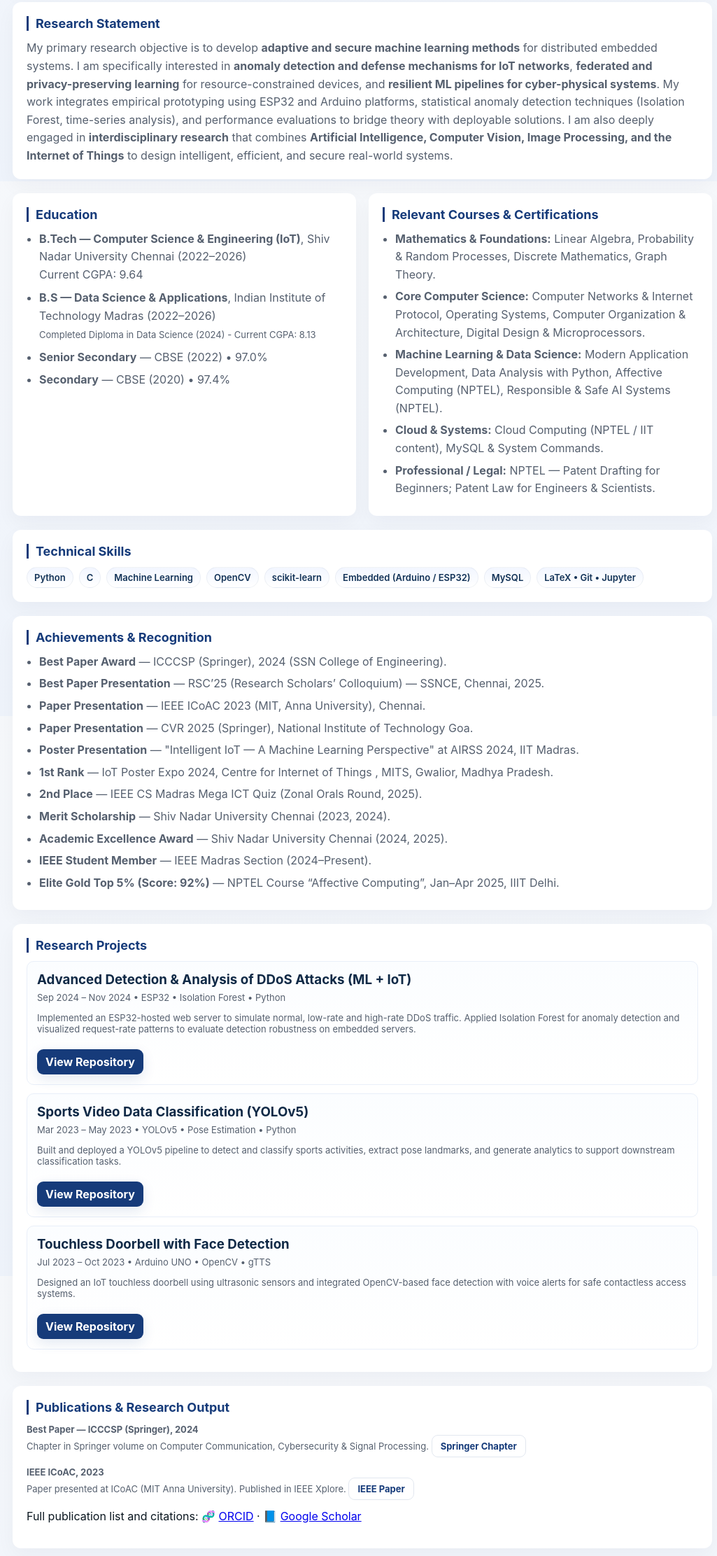
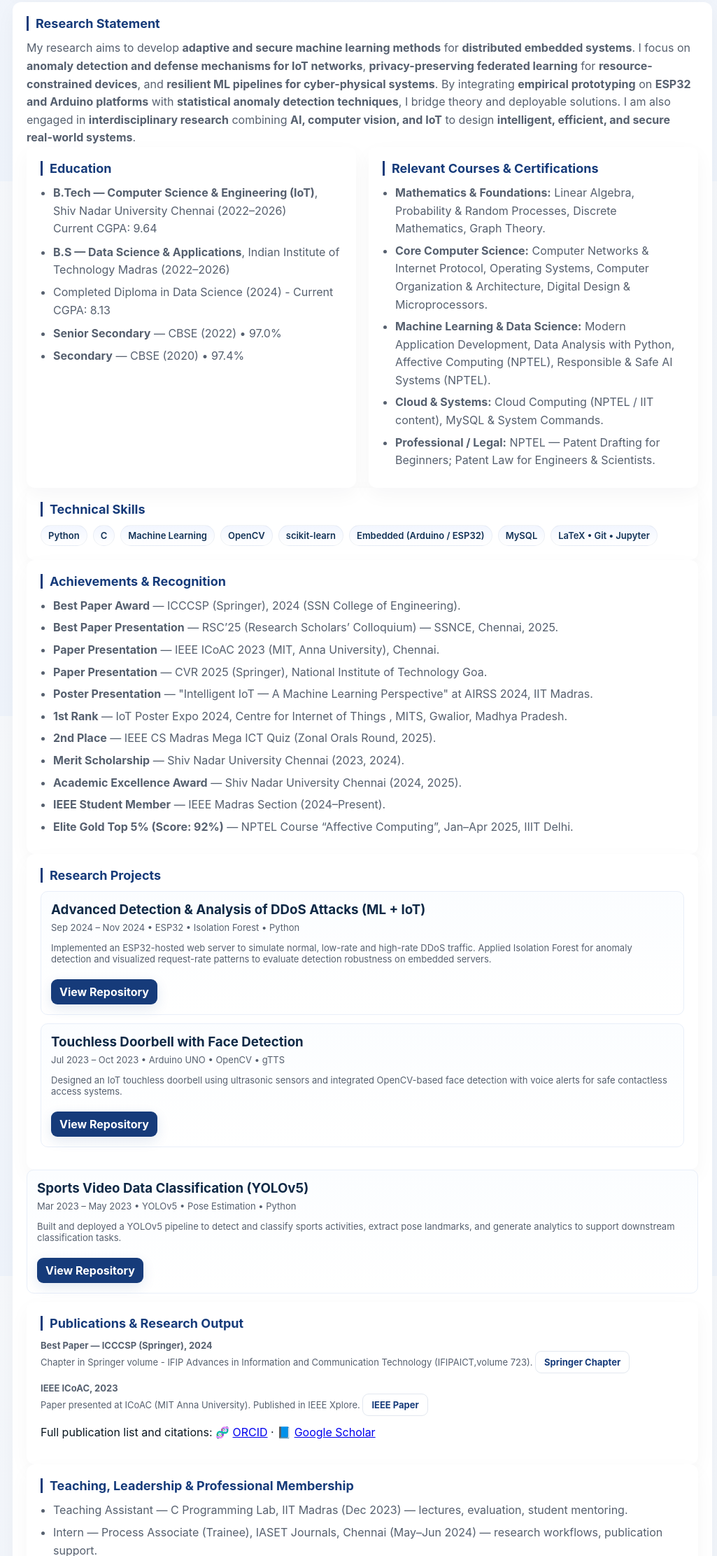
Before and after one commit to RATHISHMANIVANNAN/rathish-manivannan.github.io, a plain HTML site: page index.html in a window 1280 px wide. Shown: the part 577-2800 px from the top of the page at 70% size, without its empty margins (122-1147 px from the left). Drawn offline with Linux system fonts and the light colour scheme.

Commit message:
Update index.html

```diff
--- a/index.html
+++ b/index.html
@@ -114,11 +114,8 @@
     <section class="card">
       <h2>Research Statement</h2>
       <p class="lead">
-        My primary research objective is to develop <strong>adaptive and secure machine learning methods</strong> for distributed embedded systems. I am specifically interested in <strong>anomaly detection and defense mechanisms for IoT networks</strong>, <strong>federated and privacy-preserving learning</strong> for resource-constrained devices, and <strong>resilient ML pipelines for cyber-physical systems</strong>.
-  My work integrates empirical prototyping using ESP32 and Arduino platforms, statistical anomaly detection techniques (Isolation Forest, time-series analysis), and performance evaluations to bridge theory with deployable solutions.
-  I am also deeply engaged in <strong>interdisciplinary research</strong> that combines <strong>Artificial Intelligence, Computer Vision, Image Processing, and the Internet of Things</strong> to design intelligent, efficient, and secure real-world systems.
-    </section>
-
+     My research aims to develop <strong>adaptive and secure machine learning methods</strong> for <strong>distributed embedded systems</strong>. I focus on <strong>anomaly detection and defense mechanisms for IoT networks</strong>, <strong>privacy-preserving federated learning</strong> for <strong>resource-constrained devices</strong>, and <strong>resilient ML pipelines for cyber-physical systems</strong>. By integrating <strong>empirical prototyping</strong> on <strong>ESP32 and Arduino platforms</strong> with <strong>statistical anomaly detection techniques</strong>, I bridge theory and deployable solutions. I am also engaged in <strong>interdisciplinary research</strong> combining <strong>AI, computer vision, and IoT</strong> to design <strong>intelligent, efficient, and secure real-world systems</strong>.
+      </p>
     <!-- EDUCATION + COURSES grouped academically -->
     <div class="grid-2">
       <section class="card">
@@ -127,7 +124,7 @@
           <li><strong>B.Tech — Computer Science & Engineering (IoT)</strong>, Shiv Nadar University Chennai (2022–2026)<br><span>Current CGPA: 9.64</span></li>
 
           <li style="margin-top:8px"><strong>B.S — Data Science & Applications</strong>, Indian Institute of Technology Madras (2022–2026)<br>
-            <span class="small">Completed Diploma in Data Science (2024) - Current CGPA: 8.13</span>
+          <li> <span>Completed Diploma in Data Science (2024) - Current CGPA: 8.13</span></li>
           </li>
 
           <li style="margin-top:8px"><strong>Senior Secondary</strong> — CBSE (2022) • 97.0%</li>
@@ -192,6 +189,14 @@
         <a class="btn" href="https://github.com/RATHISHMANIVANNAN/DDOS-Attack-Detection-and-Analysis-System" target="_blank" rel="noopener">View Repository</a>
       </div>
 
+       <div class="proj">
+        <h3>Touchless Doorbell with Face Detection</h3>
+        <div class="meta">Jul 2023 – Oct 2023 • Arduino UNO • OpenCV • gTTS</div>
+        <p class="small">Designed an IoT touchless doorbell using ultrasonic sensors and integrated OpenCV-based face detection with voice alerts for safe contactless access systems.</p>
+        <a class="btn" href="https://github.com/RATHISHMANIVANNAN/Touchless-Doorbell-with-Face-Detection" target="_blank" rel="noopener">View Repository</a>
+      </div>
+    </section>
+
       <div class="proj">
         <h3>Sports Video Data Classification (YOLOv5)</h3>
         <div class="meta">Mar 2023 – May 2023 • YOLOv5 • Pose Estimation • Python</div>
@@ -199,20 +204,14 @@
         <a class="btn" href="https://github.com/RATHISHMANIVANNAN/Sports-Video-Classification" target="_blank" rel="noopener">View Repository</a>
       </div>
 
-      <div class="proj">
-        <h3>Touchless Doorbell with Face Detection</h3>
-        <div class="meta">Jul 2023 – Oct 2023 • Arduino UNO • OpenCV • gTTS</div>
-        <p class="small">Designed an IoT touchless doorbell using ultrasonic sensors and integrated OpenCV-based face detection with voice alerts for safe contactless access systems.</p>
-        <a class="btn" href="https://github.com/RATHISHMANIVANNAN/Touchless-Doorbell-with-Face-Detection" target="_blank" rel="noopener">View Repository</a>
-      </div>
-    </section>
+
 
     <!-- PUBLICATIONS -->
     <section class="card">
       <h2>Publications & Research Output</h2>
 
       <p class="small"><strong>Best Paper — ICCCSP (Springer), 2024</strong><br>
-      Chapter in Springer volume on Computer Communication, Cybersecurity & Signal Processing. <a class="btn-outline" href="https://link.springer.com/chapter/10.1007/978-3-031-73617-9_35" target="_blank" rel="noopener">Springer Chapter</a></p>
+      Chapter in Springer volume - IFIP Advances in Information and Communication Technology (IFIPAICT,volume 723). <a class="btn-outline" href="https://link.springer.com/chapter/10.1007/978-3-031-73617-9_35" target="_blank" rel="noopener">Springer Chapter</a></p>
 
       <p class="small" style="margin-top:10px;"><strong>IEEE ICoAC, 2023</strong><br>
       Paper presented at ICoAC (MIT Anna University). Published in IEEE Xplore. <a class="btn-outline" href="https://ieeexplore.ieee.org/document/10249850" target="_blank" rel="noopener">IEEE Paper</a></p>
@@ -228,7 +227,7 @@
         <li>Intern — Process Associate (Trainee), IASET Journals, Chennai (May–Jun 2024) — research workflows, publication support.</li>
         <li>Senior Core Committee Member — Potential Robotics Club, Shiv Nadar University (Jul 2024 – Present) — events, workshops, seminars.</li>
         <li>Core Team Member (R&D) — Ramanujan Society of Research, IIT Madras (Aug 2025 – Present) — research coordination, talks.</li>
-        <li>IEEE Student Member — IEEE Madras Section (2024–Present).</li>
+        <li>IEEE Student Member — IEEE Madras Section (Oct 2024 – Present).</li>
       </ul>
     </section>
 
```
